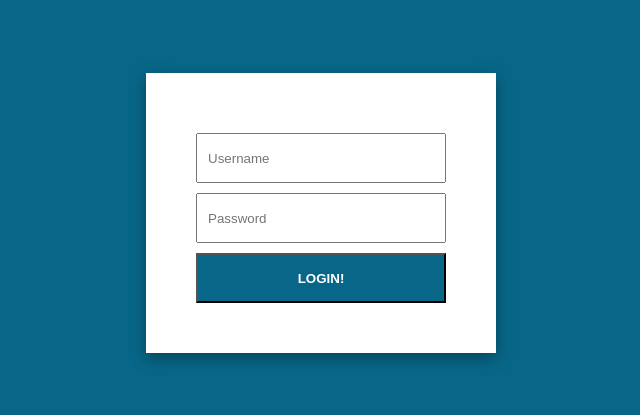
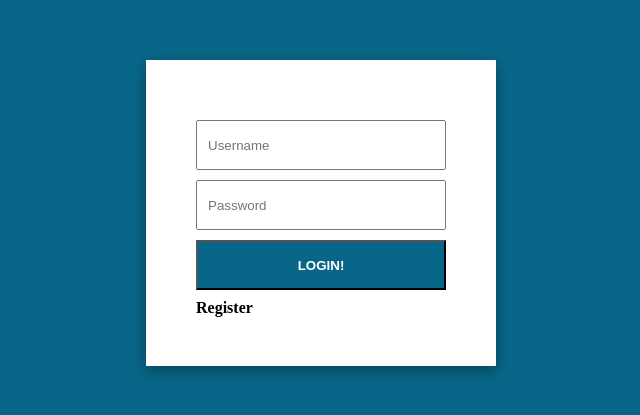
Before and after one commit to javieracevedo1987/shared-costs, a React (Create React App) app: page /login in a window 1280 px wide. Shown: the part 187-602 px from the top of the page, without its empty margins (319-959 px from the left). Built offline with nearby package versions, Linux system fonts and the light colour scheme.

Commit message:
refactor: Split login and register form

```diff
--- /dev/null
+++ b/src/user/components/LoginForm.tsx
@@ -0,0 +1,52 @@
+import React from 'react'
+import styles from './LoginForm.module.css'
+
+export const LoginForm: React.FC = () => {
+  const [username, setUsername] = React.useState<string>('')
+  const [password, setPassword] = React.useState<string>('')
+
+  const handleUsername = (event: React.ChangeEvent<HTMLInputElement>) => {
+    const value = event.target.value
+    setUsername(value)
+  }
+
+  const handlePassword = (event: React.ChangeEvent<HTMLInputElement>) => {
+    const value = event.target.value
+    setPassword(value)
+  }
+
+  const handleSubmit = (form: React.FormEvent) => {
+    form.preventDefault()
+    console.log('FORM LOGIN !!!', { username, password })
+  }
+
+  return (
+    <>
+      <form onSubmit={handleSubmit}>
+        <div className="form-group">
+          <input
+            type="text"
+            name="user"
+            value={username}
+            placeholder="Username"
+            onChange={handleUsername}
+          />
+        </div>
+
+        <div className="form-group">
+          <input
+            type="password"
+            name="password"
+            value={password}
+            placeholder="Password"
+            onChange={handlePassword}
+          />
+        </div>
+
+        <div className="form-group">
+          <button className="button">LOGIN!</button>
+        </div>
+      </form>
+    </>
+  )
+}
--- /dev/null
+++ b/src/user/components/RegisterForm.tsx
@@ -0,0 +1,69 @@
+import React from 'react'
+
+export const RegisterForm: React.FC = () => {
+  const [username, setUsername] = React.useState<string>('')
+  const [password, setPassword] = React.useState<string>('')
+  const [passwordConfirm, setPasswordConfirm] = React.useState<string>('')
+
+  const handleUsername = (event: React.ChangeEvent<HTMLInputElement>) => {
+    const value = event.target.value
+    setUsername(value)
+  }
+
+  const handlePassword = (event: React.ChangeEvent<HTMLInputElement>) => {
+    const value = event.target.value
+    setPassword(value)
+  }
+
+  const handlePasswordConfirm = (
+    event: React.ChangeEvent<HTMLInputElement>
+  ) => {
+    const value = event.target.value
+    setPasswordConfirm(value)
+  }
+
+  const handleSubmit = (form: React.FormEvent) => {
+    form.preventDefault()
+    console.log('FORM REGISTER !!!', { username, password, passwordConfirm })
+  }
+
+  return (
+    <>
+      <form onSubmit={handleSubmit}>
+        <div className="form-group">
+          <input
+            type="text"
+            name="user"
+            value={username}
+            placeholder="Username"
+            onChange={handleUsername}
+          />
+        </div>
+
+        <div className="form-group">
+          <input
+            type="password"
+            name="password"
+            value={password}
+            placeholder="Password"
+            onChange={handlePassword}
+          />
+        </div>
+
+        <div className="form-group">
+          <input
+            type="password"
+            name="passwordConfirm"
+            value={passwordConfirm}
+            placeholder="Password confirm"
+            onChange={handlePasswordConfirm}
+          />
+        </div>
+
+        <div className="form-group">
+          <button className="button">REGISTER!</button>
+        </div>
+      </form>
+    </>
+  )
+}
--- a/src/user/containers/Login.module.css
+++ b/src/user/containers/Login.module.css
@@ -1,15 +1,26 @@
-.loginForm {
+.login {
   height: 100%;
   display: flex;
   justify-content: center;
   align-items: center;
+  flex-direction: column;
   background-color: var(--blue-sapphire);
 }
 
-.loginForm form {
-  height: 280px;
+.container {
   width: 350px;
   box-shadow: rgba(0, 0, 0, 0.35) 0px 5px 15px;
   padding: 50px;
   background-color: white;
+  display: flex;
+  flex-direction: column;
 }
+
+.container form {
+  flex: 1;
+}
+
+.footer {
+  cursor: pointer;
+  font-weight: bold;
+}
--- a/src/user/containers/Login.tsx
+++ b/src/user/containers/Login.tsx
@@ -1,51 +1,22 @@
-import React from 'react'
+import React, { useState } from 'react'
+import { LoginForm } from '../components/LoginForm'
+import { RegisterForm } from '../components/RegisterForm'
 import styles from './Login.module.css'
 
 export const Login: React.FC = () => {
-  const [username, setUsername] = React.useState<string>('')
-  const [password, setPassword] = React.useState<string>('')
-
-  const handleUsername = (event: React.ChangeEvent<HTMLInputElement>) => {
-    const inputUsername = event.target.value
-    setUsername(inputUsername)
-  }
-  const handlePassword = (event: React.ChangeEvent<HTMLInputElement>) => {
-    const inputPassword = event.target.value
-    setPassword(inputPassword)
-  }
-
-  const handleSubmit = (form: React.FormEvent) => {
-    form.preventDefault()
-    console.log('FORM LOGIN !!!', { username, password })
+  const [isLogin, setIsLogin] = useState<boolean>(true)
+  const handleToggleForm = (event: React.MouseEventHandler<HTMLDivElement>) => {
+    setIsLogin(!isLogin)
   }
 
   return (
-    <div className={styles.loginForm}>
-      <form onSubmit={handleSubmit}>
-        <div className="form-group">
-          <input
-            type="text"
-            name="user"
-            value={username}
-            placeholder="Username"
-            onChange={handleUsername}
-          />
+    <div className={styles.login}>
+      <div className={styles.container}>
+        {isLogin ? <LoginForm /> : <RegisterForm />}
+        <div className={styles.footer} onClick={handleToggleForm}>
+          {isLogin ? 'Register' : 'Login'}
         </div>
-
-        <div className="form-group">
-          <input
-            type="password"
-            name="password"
-            value={password}
-            placeholder="Password"
-            onChange={handlePassword}
-          />
-        </div>
-
-        <div className="form-group">
-          <button className="button">LOGIN!</button>
-        </div>
-      </form>
+      </div>
     </div>
   )
 }
```
